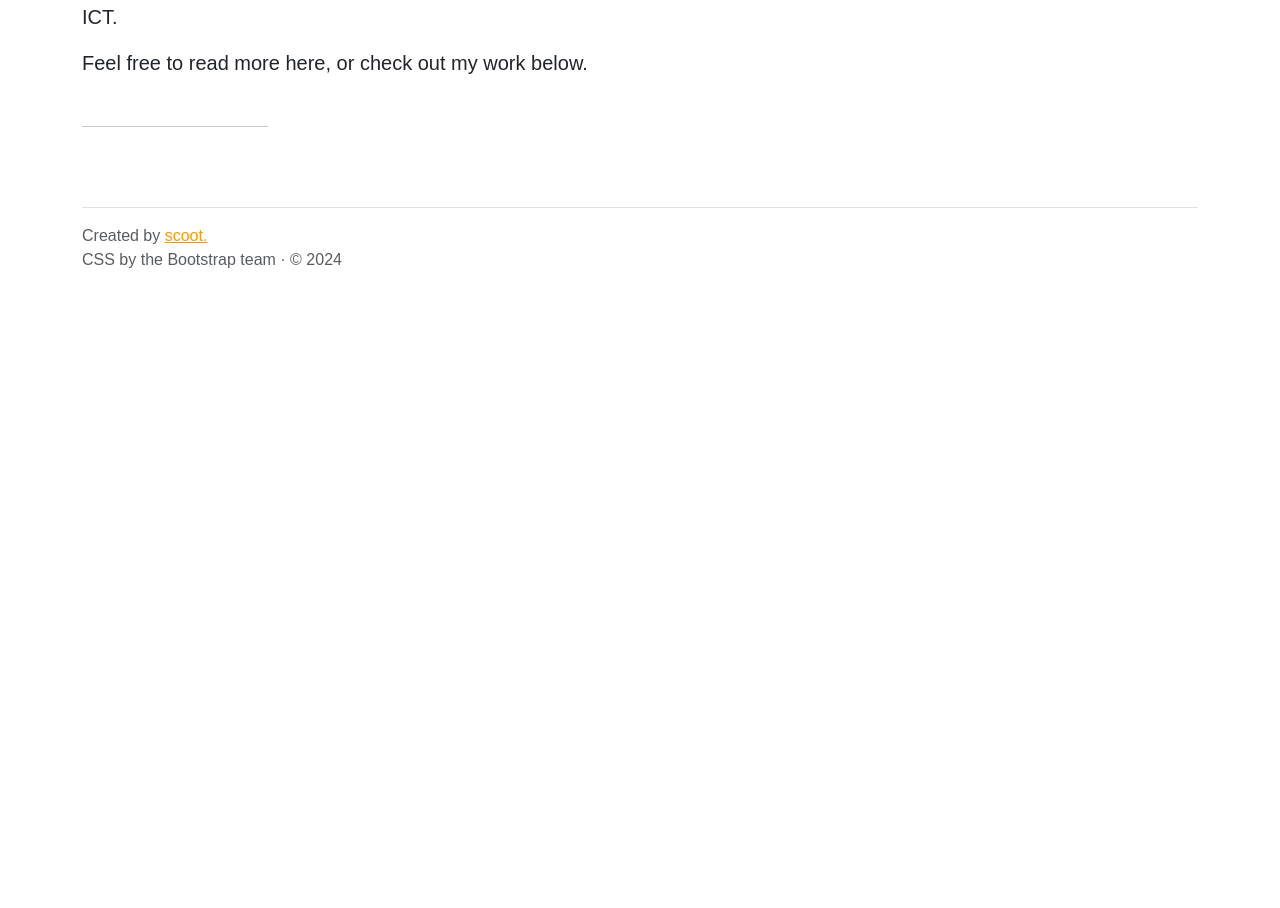
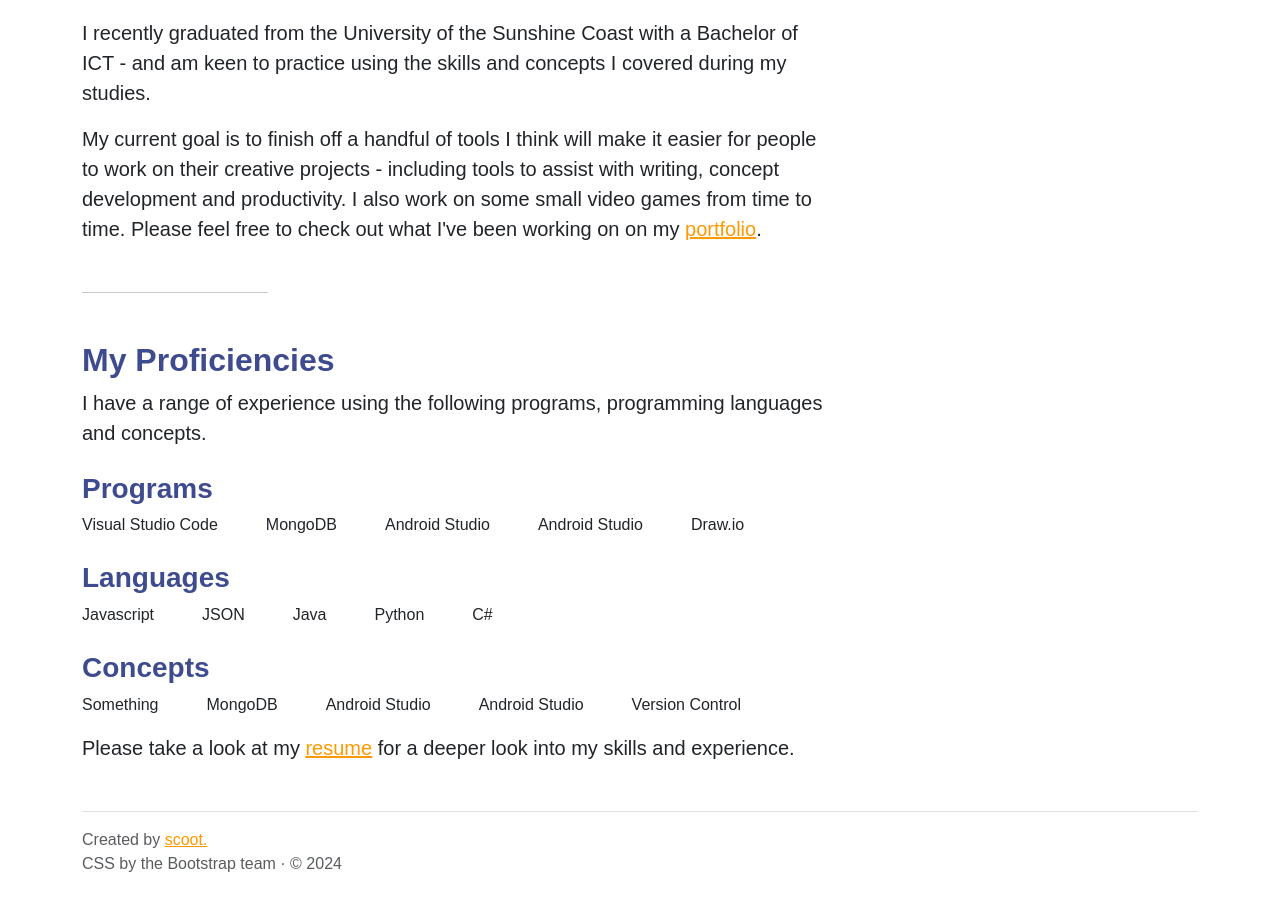
Before and after one commit to scoot-digital/portfolio, a React (Create React App) app in the folder portfolio/: page /about in a window 1280 px wide. Shown: the part 246-1154 px from the top of the page. Before the commit the page ends 800 px from the top, so only its background shows below. Built offline with nearby package versions, Linux system fonts and the light colour scheme.

Commit message:
Cover images calling too many times. Began about and contact pages - scoot.

```diff
--- a/portfolio/package.json
+++ b/portfolio/package.json
@@ -10,6 +10,7 @@
     "bootstrap-icons": "^1.11.3",
     "react": "^18.2.0",
     "react-dom": "^18.2.0",
+    "react-google-recaptcha": "^3.1.0",
     "react-router-dom": "^6.21.3",
     "react-scripts": "5.0.1",
     "web-vitals": "^2.1.4"
--- a/portfolio/src/components/footer.js
+++ b/portfolio/src/components/footer.js
@@ -1,4 +1,7 @@
 export default function Footer(){
+
+    const d = new Date()
+    const year = d.getFullYear()
 
     return (
 
@@ -8,7 +11,7 @@ export default function Footer(){
 
                 Created by <a href="https://linktr.ee/scoot_digital" target="_blank">scoot.</a><br/>
 
-                CSS by the Bootstrap team &middot; &copy; 2024
+                CSS by the Bootstrap team &middot; &copy; {year}
 
             </footer>
 
--- a/portfolio/src/pages/about.js
+++ b/portfolio/src/pages/about.js
@@ -1,3 +1,6 @@
+import {NavLink} from 'react-router-dom'
+
+
 export default function About(){
 
     return (
@@ -6,13 +9,54 @@ export default function About(){
 
             <h2 class="mt-3 mt-md-4">About Me</h2>
 
+            <p className="fs-5 col-md-8">Hi, I'm Scott!</p>
+
             <p className="fs-5 col-md-8">I'm a junior web and software developer, who focusses on making functional and attractive products for desktop and web users.</p>
 
-            <p className="fs-5 col-md-8">I recently graduated from the University of the Sunshine Coast with a Bachelor of ICT.</p>
+            <p className="fs-5 col-md-8">I recently graduated from the University of the Sunshine Coast with a Bachelor of ICT - and am keen to practice using the skills and concepts I covered during my studies.</p>
 
-            <p className="fs-5 col-md-8">Feel free to read more here, or check out my work below.</p>
+            <p className="fs-5 col-md-8">My current goal is to finish off a handful of tools I think will make it easier for people to work on their creative projects - including tools to assist with writing, concept development and productivity. I also work on some small video games from time to time. Please feel free to check out what I've been working on on my <NavLink to="/">portfolio</NavLink>.</p>
 
             <hr className="col-3 col-md-2 my-4 my-md-5"/>
+
+            <h2 class="mt-3 mt-md-4">My Proficiencies</h2>
+
+            <p className="fs-5 col-md-8">I have a range of experience using the following programs, programming languages and concepts.</p>
+
+            <h3 class="mt-3 mt-md-4">Programs</h3>
+
+            <ul class="list-unstyled">
+                <li class="d-md-inline me-md-5">Visual Studio Code</li>
+                <li class="d-md-inline me-md-5">MongoDB</li>
+                <li class="d-md-inline me-md-5">Android Studio</li>
+                <li class="d-md-inline me-md-5">Android Studio</li>
+                <li class="d-md-inline me-md-5">Draw.io</li>
+            </ul>
+
+            <h3 class="mt-3 mt-md-4">Languages</h3>
+
+            <ul class="list-unstyled">
+                <li class="d-md-inline me-md-5">Javascript</li>
+                <li class="d-md-inline me-md-5">JSON</li>
+                <li class="d-md-inline me-md-5">Java</li>
+                <li class="d-md-inline me-md-5">Python</li>
+                <li class="d-md-inline me-md-5">C#</li>
+            </ul>
+
+            <h3 class="mt-3 mt-md-4">Concepts</h3>
+
+            <ul class="list-unstyled">
+                <li class="d-md-inline me-md-5">Something</li>
+                <li class="d-md-inline me-md-5">MongoDB</li>
+                <li class="d-md-inline me-md-5">Android Studio</li>
+                <li class="d-md-inline me-md-5">Android Studio</li>
+                <li class="d-md-inline me-md-5">Version Control</li>
+            </ul>
+
+
+
+
+            <p className="fs-5 col-md-8">Please take a look at my <NavLink to="/resume">resume</NavLink> for a deeper look into my skills and experience.</p>
 
         </>
 
--- a/portfolio/src/pages/contact.js
+++ b/portfolio/src/pages/contact.js
@@ -1,4 +1,10 @@
+
+import { useState } from 'react'
+import ReCAPTCHA from 'react-google-recaptcha'
+
 export default function Contact(){
+
+    const [captchaValue, setCaptchaValue] = useState(null)
 
     return (
 
@@ -6,14 +12,39 @@ export default function Contact(){
 
             <h2 class="mt-3 mt-md-4">Contact Me</h2>
 
-            <p className="fs-5 col-md-8">I'm a junior web and software developer, who focusses on making functional and attractive products for desktop and web users.</p>
+            <p className="fs-5 col-md-8">Please feel free to get in touch if you feel I would be a good fit for your upcoming project.</p>
 
-            <p className="fs-5 col-md-8">I recently graduated from the University of the Sunshine Coast with a Bachelor of ICT.</p>
-
-            <p className="fs-5 col-md-8">Feel free to read more here, or check out my work below.</p>
+            <p className="fs-5 col-md-8">You can use the contact form on this page, or send me an email directly <a href = "hello@philippeneveu.com" >here</a>.</p>
 
             <hr className="col-3 col-md-2 my-4 my-md-5"/>
 
+              <div class="bg-white border rounded shadow-sm p-3 p-md-5">
+
+                <form>
+
+                    <label for="name-input" class="col-sm-2 col-form-label">Name</label>
+                    <input type="text" class="form-control" id="name-input"/>
+
+                    <label for="email-input" class="col-sm-2 col-form-label">Email</label>
+                    <input type="email" class="form-control" id="email-input"/>
+
+                    <label for="enquiry-input" class="col-sm-2 col-form-label">Your Message</label>
+                    <textarea class="form-control" id="enquiry-input"/>
+
+                    <div class="g-recaptcha" data-></div>
+
+                    <ReCAPTCHA class="mt-3 mt-md-4"
+
+                        sitekey="6Lct4mYpAAAAAKmG46pALJxoRmyRbe_mwI9jMHHe"
+                        onChange={(val) => setCaptchaValue(val)}
+
+                    />
+
+                    <button type="submit" class="btn btn-primary mt-3">Send</button>
+
+                </form>
+
+            </div>
         </>
 
     )
--- a/portfolio/src/pages/work.js
+++ b/portfolio/src/pages/work.js
@@ -40,10 +40,21 @@ export default function Work(){
 
                 )
 
+                console.log("Before Promise.all");
+
                 // Resolve all promises and update the state with the combined data
                 Promise.all(promises)
-                .then(setProjects)
-                .catch(console.error)
+                    .then((combinedData) => {
+                    // Log after Promise.all
+                    console.log("After Promise.all");
+
+                    // Log combined data
+                    console.log(combinedData);
+
+                    // Update the state with the combined data
+                    setProjects(combinedData);
+                    })
+                    .catch(console.error);
 
             })
 
@@ -104,7 +115,9 @@ export default function Work(){
         const year = pushedDate.getFullYear()
         const formattedDate = `${month} ${year}`
 
-        console.log(item.cover_image)
+        console.log(projects)
+
+        console.log(item.key)
 
         //  Create portfolio items
         return(
```
Also changed, not shown: 1 other file (tests, documents, lock files or other folders).
